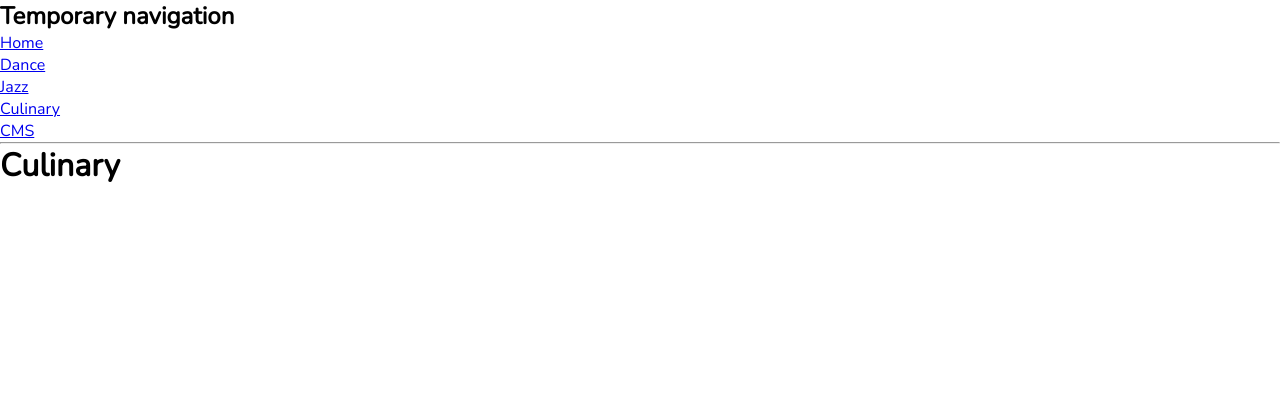
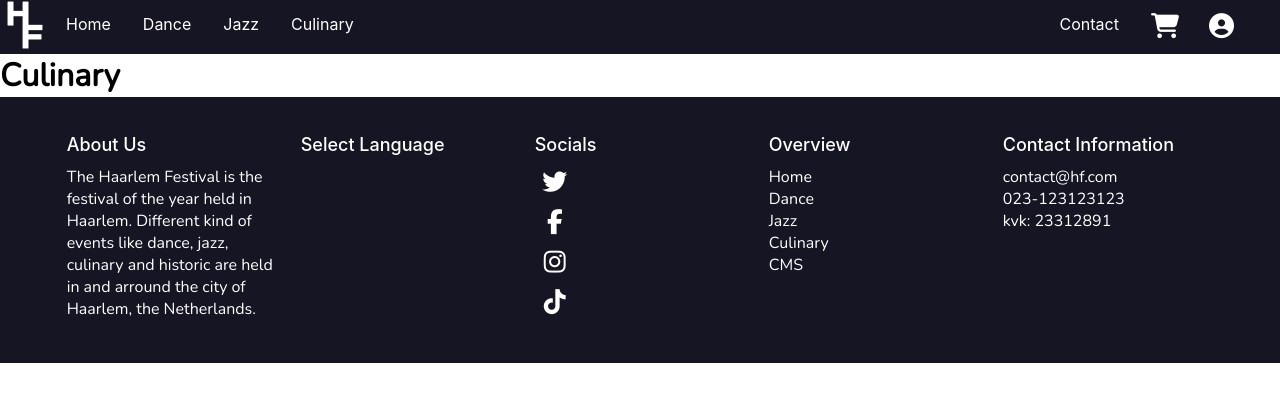
Before and after one commit to BramTerlouw/Project-Haarlem-Festival-2, a PHP site: page /Culinary in a window 1280 px wide. Shown: the top 402 px of the page. Run offline with PHP 8.4, Linux system fonts and the light colour scheme; some libraries are stand-ins or nearby versions.

Commit message:
Banner+Footer done and start of dance

```diff
--- a/app/public/css/nav-website.css
+++ b/app/public/css/nav-website.css
@@ -0,0 +1,47 @@
+/* nav */
+.nav-website{
+	margin:auto;
+    display:flex;
+    background-color: #151523;
+    color: white;
+}
+.nav-logo{
+    display:flex;
+    width: 50px;
+    height: 50px;
+}
+.nav-list-left {
+    display:flex;
+    max-width: 95%;
+  }
+
+  .nav-list-right {
+    margin-left: auto;
+    display:flex;
+    max-width: 95%;
+  }
+
+  .nav-item a {
+    display:flex;
+    padding: 14px 16px;
+    text-decoration: none;
+    color: white;
+    font-family: -apple-system, BlinkMacSystemFont, 'Segoe UI', Roboto, Oxygen, Ubuntu, Cantarell, 'Open Sans', 'Helvetica Neue', sans-serif;
+  }
+  .nav-item-b a{
+    display:flex;
+    padding: 14px 16px;
+    text-decoration: none;
+    color: white;
+    font-family: -apple-system, BlinkMacSystemFont, 'Segoe UI', Roboto, Oxygen, Ubuntu, Cantarell, 'Open Sans', 'Helvetica Neue', sans-serif;
+  }
+
+  .icons-nav{
+    display: flex;
+    padding: 14px 16px;
+    font-size: 25px;
+  }
+
+  .icons-nav a{
+    margin: 15px;
+  }
--- a/app/public/css/website-style.css
+++ b/app/public/css/website-style.css
@@ -3,3 +3,72 @@
     padding: 0;
     box-sizing: border-box;
 }
+
+/* Footer */
+.container{
+	max-width: 1170px;
+	margin:auto;
+}
+.row{
+	display: flex;
+	flex-wrap: wrap;
+}
+ul{
+	list-style: none;
+}
+.footer{
+	background-color: #151523;
+    padding: 2%;
+}
+.footer-col{
+   width: 20%;
+   padding: 1%;
+   color: #ffffff;
+}
+.footer-col h4{
+	font-size: 18px;
+	font-family: -apple-system, BlinkMacSystemFont, 'Segoe UI', Roboto, Oxygen, Ubuntu, Cantarell, 'Open Sans', 'Helvetica Neue', sans-serif;
+	color: #ffffff;
+	text-transform: capitalize;
+	margin-bottom: 5%;
+	font-weight: 500;
+	position: relative;
+}
+
+.footer-col ul li a{
+	font-size: 16px;
+	text-transform: capitalize;
+	color: #ffffff;
+	text-decoration: none;
+	font-weight: 300;
+}
+
+.footer-col .social-links a{
+	font-size: 25px;
+	display: block;
+	height: 40px;
+	width: 40px;
+	text-align: center;
+	color: #ffffff;
+}
+
+.footer-col .flag-links a{
+	font-size: 25px;
+	display: inline-block;
+	height: 40px;
+	width: 40px;
+	text-align: center;
+}
+
+/* Dance */
+
+/* banner dance */
+
+.banner-dance{
+	background-color: black;
+}
+.dance-title{
+	font-family: -apple-system, BlinkMacSystemFont, 'Segoe UI', Roboto, Oxygen, Ubuntu, Cantarell, 'Open Sans', 'Helvetica Neue', sans-serif;
+	color: white;
+	text-align: center;
+}
--- a/app/views/Culinary/index.php
+++ b/app/views/Culinary/index.php
@@ -3,3 +3,7 @@ require __DIR__ . '/../components/head.php';
 require __DIR__ . '/../components/nav-website.php';
 ?>
 <h1>Culinary</h1>
+
+<?php
+require __DIR__ . '/../components/footer.php';
+?>
--- a/app/views/Jazz/index.php
+++ b/app/views/Jazz/index.php
@@ -3,3 +3,7 @@ require __DIR__ . '/../components/head.php';
 require __DIR__ . '/../components/nav-website.php';
 ?>
 <h1>Jazz</h1>
+
+<?php
+require __DIR__ . '/../components/footer.php';
+?>
--- a/app/views/components/footer.php
+++ b/app/views/components/footer.php
@@ -1,14 +1,4 @@
-<!DOCTYPE html>
-<html lang="eng">
-<head>
-<meta charset="utf-8">
-    <meta name="viewport" content="width=device-width, initial-scale=1.0">
-    <title>Haarlm Festival</title>
-    <link rel="stylesheet" href="/public/css/footer.css">
-    <link rel="stylesheet" type="text/css" href="https://cdnjs.cloudflare.com/ajax/libs/font-awesome/5.15.1/css/all.min.css">
-</head>
-<body>
-  <footer class="footer">
+<footer class="footer">
   	 <div class="container">
   	 	<div class="row">
   	 		<div class="footer-col">
@@ -18,7 +8,11 @@
                     in and arround the city of Haarlem, the Netherlands.</p>
   	 		</div>
   	 		<div class="footer-col">
-  	 			<h4>Select langauge</h4>
+  	 			<h4>Select language</h4>
+				<div class="flag-links">
+				   	<a href="#"><f class="flag-icon flag-icon-nl"></f></a>
+  	 				<a href="#"><f class="flag-icon flag-icon-gb"></f></a>
+				</div>
   	 		</div>
                <div class="footer-col">
   	 			<h4>Socials</h4>
@@ -51,5 +45,3 @@
   	 </div>
   </footer>
 </body>
-
-</html>
--- a/app/views/components/head.php
+++ b/app/views/components/head.php
@@ -6,10 +6,15 @@
     <meta name="viewport" content="width=device-width, initial-scale=1.0">
     <link rel="stylesheet" type="text/css" href="/css/cms-style.css">
     <link rel="stylesheet" type="text/css" href="/css/website-style.css">
+    <link rel="stylesheet" type="text/css" href="/css/nav-website.css">
     <link rel="preconnect" href="https://fonts.googleapis.com">
     <link rel="preconnect" href="https://fonts.gstatic.com" crossorigin>
     <link href="https://fonts.googleapis.com/css2?family=Nunito:wght@200&display=swap" rel="stylesheet">
+    <link rel="stylesheet" type="text/css" href="https://cdnjs.cloudflare.com/ajax/libs/font-awesome/5.15.1/css/all.min.css">
+    <link rel="stylesheet" href="https://cdnjs.cloudflare.com/ajax/libs/font-awesome/4.7.0/css/font-awesome.min.css">
+    <link rel="stylesheet" href="https://cdnjs.cloudflare.com/ajax/libs/flag-icon-css/4.1.5/css/flag-icons.min.css" integrity="sha512-UwbBNAFoECXUPeDhlKR3zzWU3j8ddKIQQsDOsKhXQGdiB5i3IHEXr9kXx82+gaHigbNKbTDp3VY/G6gZqva6ZQ==" crossorigin="anonymous" referrerpolicy="no-referrer" />
     <script src="https://cdnjs.cloudflare.com/ajax/libs/Chart.js/2.9.4/Chart.js"></script>
+    <script src='https://kit.fontawesome.com/a076d05399.js' crossorigin='anonymous'></script>
     <title>Haarlem Festival</title>
 </head>
 <body>
--- a/app/views/components/nav-website.php
+++ b/app/views/components/nav-website.php
@@ -1,11 +1,21 @@
-<nav>
-    <h1>Temporary navigation</h1>
-    <ul>
-        <li><a href="/">Home</a></li>
-        <li><a href="/dance">Dance</a></li>
-        <li><a href="/jazz">Jazz</a></li>
-        <li><a href="/culinary">Culinary</a></li>
-        <li><a href="/cms/login">CMS</a></li>
+<nav class="nav-website">
+
+    <div class="nav-logo">
+    <img src="/images/logo_klein.png">
+    </div>
+
+    <ul class="nav-list-left">
+        <li class="nav-item"><a href="/">Home</a></li>
+        <li class="nav-item"><a href="/dance">Dance</a></li>
+        <li class="nav-item"><a href="/jazz">Jazz</a></li>
+        <li class="nav-item"><a href="/culinary">Culinary</a></li>
+    </ul>
+
+    <ul class="nav-list-right">
+        <a href="#"><li class="nav-item-b">Contact</a></li>
+        <div class="icons-nav">
+        <li class="fa fa-shopping-cart"><a href="#"></a></li>
+        <li class="fas fa-user-circle"><a href="/cms/login"></a></li>
+        </div>
     </ul>
 </nav>
-<hr>
--- a/app/views/home/index.php
+++ b/app/views/home/index.php
@@ -2,6 +2,7 @@
 require __DIR__ . '/../components/head.php';
 require __DIR__ . '/../components/nav-website.php';
 ?>
+
 <h1>Home</h1>
 </body>
 
```
Also changed, not shown: app/public/css/footer.css (deleted, +0 -19 lines), app/views/Dance/index.php (+21 -1 lines), app/public/images/logo_klein.png (added).
